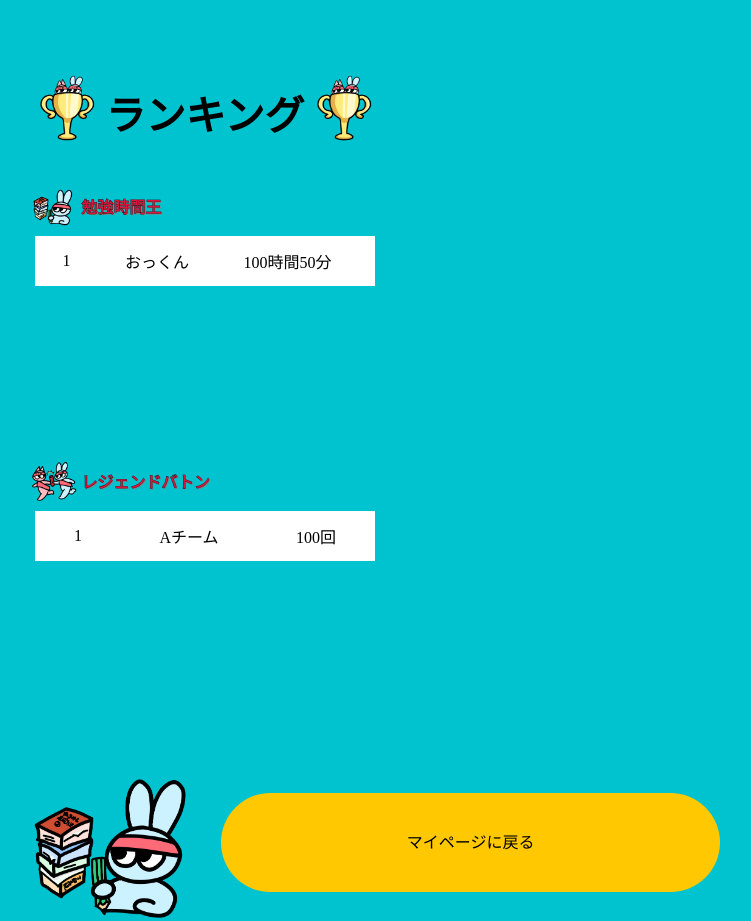
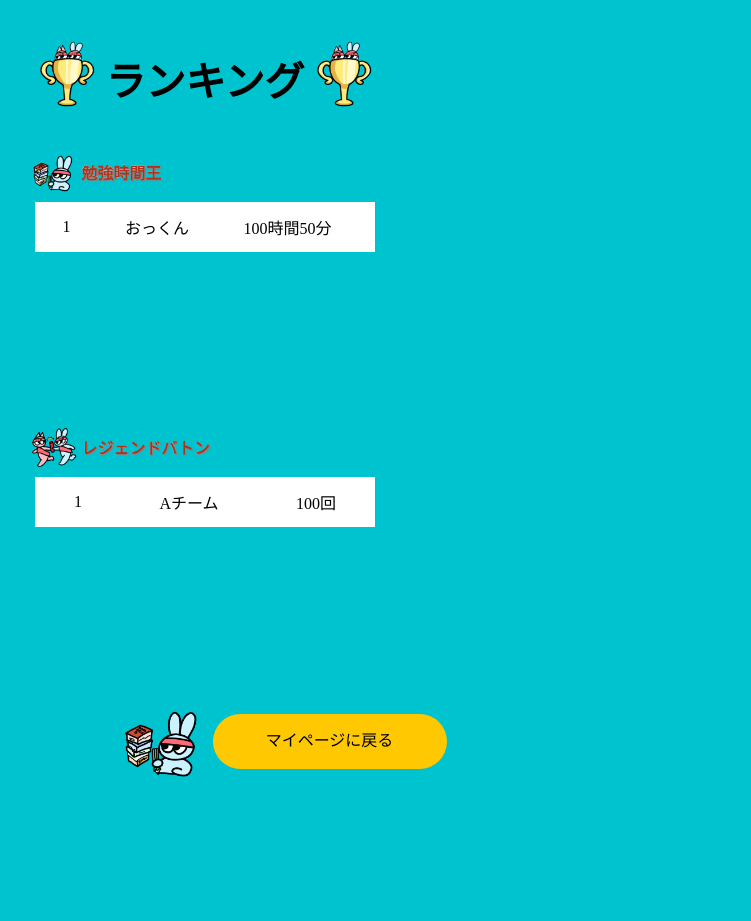
Before and after one commit to RareTECH-Jteam/Team-J_main, a Flask app: page /ranking in a window 1280 px wide. Shown: the part 96-1017 px from the top of the page, without its empty margins (435-1186 px from the left). After the commit the page ends 873 px from the top, so only its background shows below. Run offline with Flask 2, Linux system fonts and the light colour scheme; the visitor is signed in with stand-in values (Sample User, id 1); some libraries are stand-ins or nearby versions.

Commit message:
ランキング画面のフッター位置（css）を他の画面と統一

```diff
--- a/SNSApp/static/css/ranking.css
+++ b/SNSApp/static/css/ranking.css
@@ -1,4 +1,12 @@
+.page {
+    max-width: 600px; /* 横幅制限（スマホ想定） */
+    margin: 0 auto; /*　全体を中央寄せに */
+    padding: 0 16px; /* 端の余白（スマホで詰まりすぎを防ぐ） */
 
+    min-height: 100vh; /* vhはviewport height、今回使う高さの最低値を画面の高さに指定 */
+    display: flex;
+    flex-direction: column; /* mainとfooterを縦並びにしてfooterを最下部に押し出すため */
+}
 
 .full-page-title{
     height: 20%;
@@ -48,10 +56,10 @@
 }
 
 .ranking-title-name{
-    color: crimson;
+    color: rgb(179, 47, 24);
     font-weight: 1000;
     text-shadow: gray 1px 1px;
-    -webkit-text-stroke:black 0.3px;
+    -webkit-text-stroke:white 0.1px;
 }
 
 .ranking-scroll-box{
--- a/SNSApp/templates/ranking/ranking.html
+++ b/SNSApp/templates/ranking/ranking.html
@@ -92,6 +92,7 @@
             </section>
         </div>
     </main>
+    {% include 'common/footer_mypageback.html' %}
 </div>
-{% include 'common/footer_mypageback.html' %}
+
 {% endblock %}
```
